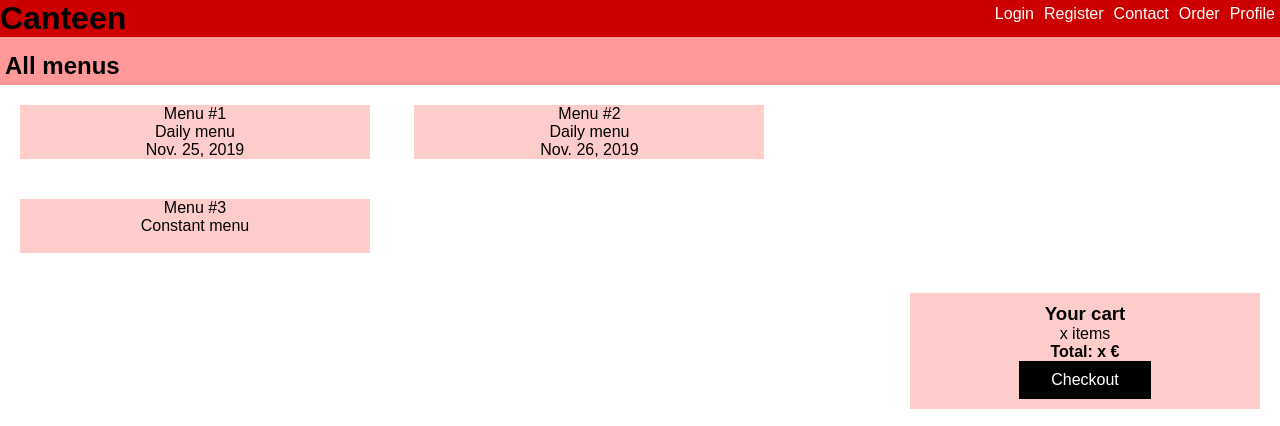
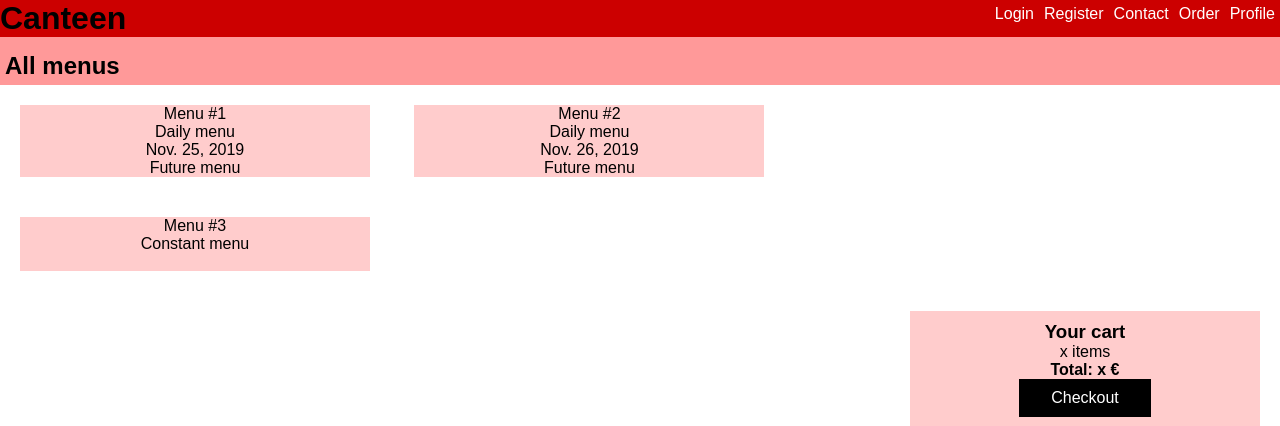
Before and after one commit to natal1H/IIS-project, a Django app: page /facility/1 in a window 1280 px wide. Shown: the top 426 px of the page. Run offline with Django 3.2, Linux system fonts and the light colour scheme; data comes from the database, SQL or seed files in the repository; both versions use the stored data as it was after the commit; data that the repository does not hold is empty.

Commit message:
Daily menu checking in facility detail

```diff
--- a/app/canteen/templates/facility_detail.html
+++ b/app/canteen/templates/facility_detail.html
@@ -14,9 +14,17 @@
                     Menu #{{instance_menu.id_menu}}<br>
 
                     {% if instance_menu.type == "d" %}
-                        <!-- TODO: check if daily menu is for this day -> if not do not display -->
                         Daily menu<br>
                         {{ instance_menu.date}}<br>
+
+                        {% now "Y-m-d" as todays_date %}
+                        {% if todays_date == instance_menu.date|date:"Y-m-d" %}
+                            Today's menu<br>
+                        {% elif todays_date < instance_menu.date|date:"Y-m-d" %}
+                            Future menu<br><!-- TODO: can be viewed? If yes, remove option to add items to cart -->
+                        {% else %}
+                        <span style="color:red">Expired menu</span><br><!-- TODO: can be viewed? If yes, remove option to add items to cart -->
+                        {% endif %}
                     {% else %}
                         Constant menu<br>
                         <br>
```
Also changed, not shown: app/canteen/sql/initial_data.sql (+4 -4 lines).
